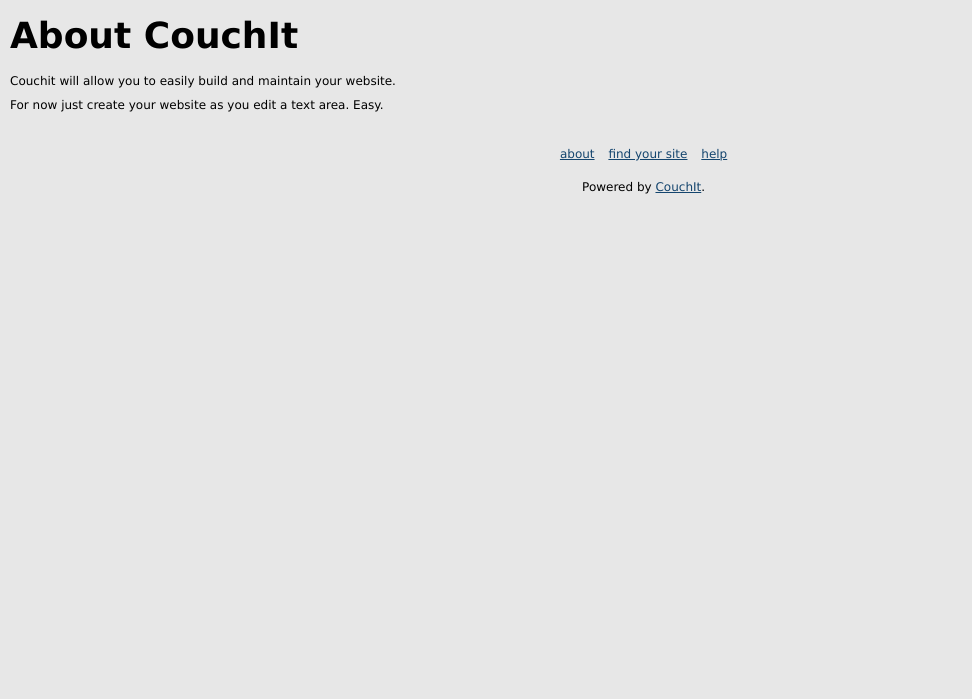
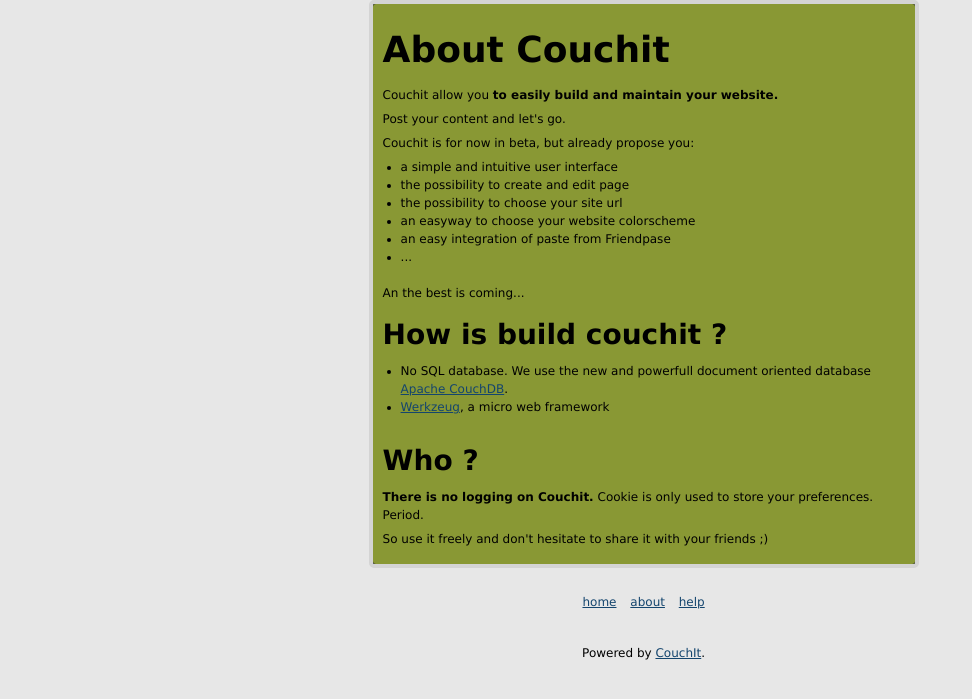
Before and after one commit to haxwithaxe/couchit, a Python web app: template templates/about.html in a window 1280 px wide. Shown: the part 15-714 px from the top of the page, without its empty margins (0-972 px from the left). Run offline with Jinja, Linux system fonts and the light colour scheme; the template is opened without the code that fills it, so the values that code supplies are empty.

Commit message:
fix some css oddities add about and help pages

```diff
--- a/couchit/views.py
+++ b/couchit/views.py
@@ -476,7 +476,7 @@ def site_address(request):
 @not_logged
 def site_login(request):
     error = None
-
+    back = ''
     if request.method == "GET":
         back=request.values.get('back', '')
         notify = request.session.get('notify', '')
--- a/static/css/ie.css
+++ b/static/css/ie.css
@@ -1,4 +1,3 @@
-/* ../static/css/src/ie.css */
 body {text-align:center;}
 .container {text-align:left;}
 * html .column {overflow-x:hidden;}
--- a/static/css/print.css
+++ b/static/css/print.css
@@ -1,4 +1,3 @@
-/* ../static/css/src/print.css */
 body {line-height:1.5;font-family:"Helvetica Neue", Helvetica, Arial, sans-serif;color:#000;background:none;font-size:10pt;}
 .container {background:none;}
 hr {background:#ccc;color:#ccc;width:100%;height:2px;margin:2em 0;padding:0;border:none;}
--- a/static/css/screen.css
+++ b/static/css/screen.css
@@ -1,4 +1,3 @@
-/* ../static/css/src/reset.css */
 html, body, div, span, object, iframe,h1, h2, h3, h4, h5, h6, p, blockquote, pre,a, abbr, acronym, address, code,del, dfn, em, img, q, dl, dt, dd, ol, ul, li,fieldset, form, label, legend,table, caption, tbody, tfoot, thead, tr, th, td {margin:0;padding:0;border:0;font-weight:inherit;font-style:inherit;font-size:100%;font-family:inherit;vertical-align:baseline;}
 body {line-height:1.5;}
 table {border-collapse:separate;border-spacing:0;}
@@ -7,7 +6,6 @@ table, td, th {vertical-align:middle;}
 blockquote:before, blockquote:after, q:before, q:after {content:"";}
 blockquote, q {quotes:"" "";}
 a img {border:none;}
-/* ../static/css/src/typography.css */
 body, ul, ol, dl, h1, h2, h3, h4, h5, h6, td, th, caption, pre, p, blockquote, input, textarea {font-family:'Lucida Grande','Lucida Sans Unicode','Lucida Sans Regular',Tahoma,Verdana,sans-serif;font-size:12px;line-height:18px;font-size-adjust:none;font-stretch:normal;font-style:normal;font-variant:normal;font-weight:normal;}
 h1, h2, h3, h4, h5, h6 {margin:0;font-weight:bold;}
 h1 {font-size:36px;line-height:36px;padding-top:18px;padding-bottom:18px;}
@@ -29,8 +27,23 @@ tr.base td.c,th.diffm {border-right-color:#aa3333;}
 th.diffp,tr.changed td.c {border-right-color:#33aa33;}
 ul.subsection_tabs li.tab a {font-size:11px;font-weight:bold;}
 span.lineChange {font-family:courier;}
-del {text-decoration:none;}
-ins {text-decoration:none;}
+blockquote {margin:1.5em;color:#666;font-style:italic;}
+strong {font-weight:bold;}
+em,dfn {font-style:italic;}
+dfn {font-weight:bold;}
+sup, sub {line-height:0;}
+abbr, acronym {border-bottom:1px dotted #666;}
+address {margin:0 0 1.5em;font-style:italic;}
+del {color:#666;}
+pre,code {margin:1.5em 0;white-space:pre;}
+pre,code,tt {font:1em 'andale mono', 'lucida console', monospace;line-height:1.5;}
+li ul, li ol {margin:0 1.5em;}
+ul, ol {margin:0 1.5em 1.5em 1.5em;}
+ul {list-style-type:disc;}
+ol {list-style-type:decimal;}
+dl {margin:0 0 1.5em 0;}
+dl dt {font-weight:bold;}
+dd {margin-left:1.5em;}
 #snippet_window_title {font-size:14px;font-weight:bold;cursor:move;}
 #snippet_window {font-weight:bold;}
 th.linenos {font-weight:bold;}
@@ -38,7 +51,6 @@ th.linenos {font-weight:bold;}
 table.difftabular th {text-align:center;}
 table.difftabular th.linenos {text-align:center;}
 .claim, .logout, .login {font-weight:bold;text-decoration:none;}
-/* ../static/css/src/layout.css */
 .hidden {display:none;}
 body {min-width:700px;color:#000;}
 html,body,#container {height:100%;}
@@ -52,15 +64,16 @@ a {border:0;}
 #page {width:76%;height:100%;float:left;}
 #pedit {display:block;height:100%;}
 aside#sidebar {display:block;width:22%;float:right;}
-aside ul {list-style:none;}
+aside ul {list-style:none;margin:0;padding:0;}
 aside.hidden {display:none;}
 header h1,header h2 {padding:0px;}
 header h1 {padding-top:5px;}
 header h2 {padding-bottom:10px;}
 #page article,#pedit #pedit_wrapper {display:block;padding:10px;border-right:4px solid;border-left:4px solid;border-bottom:4px solid;background-image:url(../img/roundedcorners.svg);-moz-border-radius-bottomleft:5px;-moz-border-radius-bottomright:5px;-khtml-border-bottom-left-radius:5px;-webkit-border-bottom-left-radius:5px;-khtml-border-bottom-right-radius:5px;-webkit-border-bottom-right-radius:5px;border-bottom-left-radius:5px;border-bottom-right-radius:5px;min-height:350px;}
-#phistory, #pdiff,#pdesign,#psettings {display:block;padding:10px;border:4px solid;background-image:url(../img/roundedcorners.svg);-moz-border-radius:5px;-khtml-border-radius:5px;-webkit-radius:5px;border-radius:5px;min-height:350px;}
+#phistory, #pdiff,#pdesign,#psettings,#pgeneric {display:block;padding:10px;border:4px solid;background-image:url(../img/roundedcorners.svg);-moz-border-radius:5px;-khtml-border-radius:5px;-webkit-radius:5px;border-radius:5px;min-height:350px;}
+#pgeneric {text-align:left;}
 #pdiff h4 {border-bottom:1px solid;}
-ul.subsection_tabs {list-style:none;height:23px;-moz-border-radius-topleft:5px;-moz-border-radius-topright:5px;-khtml-border-top-left-radius:5px;-webkit-border-top-left-radius:5px;-khtml-border-top-right-radius:5px;-webkit-border-top-right-radius:5px;border-top-left-radius:5px;border-top-right-radius:5px;}
+ul.subsection_tabs {list-style:none;height:23px;-moz-border-radius-topleft:5px;-moz-border-radius-topright:5px;-khtml-border-top-left-radius:5px;-webkit-border-top-left-radius:5px;-khtml-border-top-right-radius:5px;-webkit-border-top-right-radius:5px;border-top-left-radius:5px;border-top-right-radius:5px;margin:0;padding:0;}
 ul.subsection_tabs li.tab {float:left;margin:0;}
 ul.subsection_tabs li.tab a {display:block;margin:0;padding-left:18px;padding-top:5px;text-decoration:none;}
 ul.subsection_tabs li.tab a:hover {text-decoration:underline;}
@@ -68,7 +81,7 @@ ul.subsection_tabs li.tab-view a {width:53px;}
 ul.subsection_tabs li.tab-edit a {width:50px;}
 ul.subsection_tabs li.tab-view a.active {background:transparent url(../img/tab-view.png) 0 0 no-repeat;}
 ul.subsection_tabs li.tab-edit a.active {background:transparent url(../img/tab-edit.png) 0 0 no-repeat;}
-.page_infos {text-align:right;}
+.page_infos {text-align:right;margin:0;padding:0;}
 .page_history {background:transparent url(../img/icon_history.png) 0 0 no-repeat;padding-left:20px;}
 #page_delete {background:transparent url(../img/icon_delete.png) 0 0 no-repeat;padding-left:20px;}
 .page_edit {background:transparent url(../img/icon_edit.png) 0 0 no-repeat;padding-left:20px;}
@@ -107,6 +120,7 @@ div.resizable_handle {height:5px;width:16px;position:absolute;right:-14px;bottom
 a#doCreate {display:block;line-height:18px;height:18px;}
 a#doCreate.hidden {display:none;}
 .box {display:block;position:relative;width:84%;background-image:url(../img/roundedcorners.svg);-moz-border-radius:5px;-webkit-border-radius:5px;-khtml-border-radius:5px;padding:5px;margin-top:10px;clear:right;}
+.box ul {margin:0;padding:0;}
 .box h4 {padding:2px 0 2px 2px;background-image:url(../img/roundedcorners.svg);-moz-border-radius-topleft:5px;-moz-border-radius-topright:5px;-khtml-border-top-left-radius:5px;-webkit-border-top-left-radius:5px;-khtml-border-top-right-radius:5px;-webkit-border-top-right-radius:5px;border-top-left-radius:5px;border-top-right-radius:5px;margin-bottom:10px;}
 input#srevert,input#scompare {border:1px solid;margin-left:10px;}
 #fdiff {padding-top:10px;border-top:1px solid #ccc;border-bottom:1px solid #ccc;margin-bottom:15px;}
@@ -127,11 +141,10 @@ tr.base .last {border-bottom:1px solid;}
 tr.errors {padding:0.3em;border:1px solid;}
 div.help_error {display:block;font-weight:bold;font-size:83%;width:100%;position:relative;}
 p.notify, p.errors {padding:.8em;margin-bottom:1em;border:2px solid #ddd;}
-.claim, .logout {float:right;display:block;margin-right:2.5em;margin-bottom:15px;background-image:url("../../img/roundedcorners.svg");-moz-border-radius-bottomleft:5px;-moz-border-radius-bottomright:5px;-khtml-border-bottom-left-radius:5px;-webkit-border-bottom-left-radius:5px;-khtml-border-bottom-right-radius:5px;-webkit-border-bottom-right-radius:5px;border-bottom-left-radius:5px;border-bottom-right-radius:5px;padding:5px;}
+.claim, .logout {float:right;display:block;margin-right:2.5em;margin-bottom:15px;background-image:url(img/roundedcorners.svg);-moz-border-radius-bottomleft:5px;-moz-border-radius-bottomright:5px;-khtml-border-bottom-left-radius:5px;-webkit-border-bottom-left-radius:5px;-khtml-border-bottom-right-radius:5px;-webkit-border-bottom-right-radius:5px;border-bottom-left-radius:5px;border-bottom-right-radius:5px;padding:5px;}
 #claim_wrapper {display:block;width:550px;margin:0 auto 0 auto;padding:10px;border:4px solid;background-image:url(../img/roundedcorners.svg);-moz-border-radius:5px;-khtml-border-radius:5px;-webkit-radius:5px;border-radius:5px;}
 h5.settings {padding-bottom:0;margin-bottom:0.8em;border-bottom:1px solid;}
 #home_wrapper {margin:0 auto 0 auto;width:550px;text-align:center;}
-/* ../static/css/src/textarea.css */
 #markdown_toolbar {position:relative;list-style:none;border:1px solid #d7d7d7;background-color:#F6F6F6;margin:0;padding:0;height:18px;margin-bottom:2px;}
 #markdown_toolbar li {list-style:none;margin:0;padding:0;float:left;}
 #markdown_toolbar li a {width:24px;height:16px;float:left;display:block;background-image:url(../img/markdown_icons.gif);border:1px solid #fff;border-right-color:#d7d7d7;}
@@ -150,7 +163,6 @@ h5.settings {padding-bottom:0;margin-bottom:0.8em;border-bottom:1px solid;}
 #markdown_help_button {background-position:0 -153px;}
 #markdown_heading_button {background-position:0 -85px;}
 #markdown_toolbar li a#markdown_snippet_button {background:transparent url(../img/edit-paste.png) 4px 0 no-repeat;}
-/* ../static/css/src/colorPicker.css */
 #colorpicker {position:absolute;width:145px;height:135px;overflow:hidden;background:#F9F9F9;border:2px #C0C0C0 outset;z-index:1000;}
 #colorpicker-hue-container {position:absolute;top:4px;left:120px;width:18px;height:110px;}
 #colorpicker-hue-bg-img {width:100%;height:100%;}
--- a/static/css/src/slate.css
+++ b/static/css/src/slate.css
@@ -20,7 +20,8 @@ a {
 #pdiff,
 #pdesign,
 #claim_wrapper,
-#psettings {
+#psettings,
+#pgeneric {
     background-color: #fff;
     border-color: #d4d4d4;
     color: #000;
--- a/static/css/theme.css
+++ b/static/css/theme.css
@@ -1,8 +1,7 @@
-/* ../static/css/src/slate.css */
 body {background-color:#e7e7e7;color:#000;}
 a {color:#14456e;}
 #page article {color:#000;background-color:#fff;border-right-color:#d4d4d4;border-left-color:#d4d4d4;border-bottom-color:#d4d4d4;}
-#phistory,#pdiff,#pdesign,#claim_wrapper,#psettings {background-color:#fff;border-color:#d4d4d4;color:#000;}
+#phistory,#pdiff,#pdesign,#claim_wrapper,#psettings,#pgeneric {background-color:#fff;border-color:#d4d4d4;color:#000;}
 #pdiff h4 {border-bottom-color:#ccc;}
 ul.subsection_tabs {background-color:#d4d4d4;}
 ul.subsection_tabs li.tab a {color:#666;}
--- a/templates/about.html
+++ b/templates/about.html
@@ -1,11 +1,33 @@
 {% extends "base.html" %}
-{% block title %}couch.it - about{% endblock %}
+{% block title %}couchit - about{% endblock %}
 
 {% block fullpage %}
+<div id="home_wrapper">
 <section id="pgeneric">
-    <h1>About CouchIt</h1>
-    <p>Couchit will allow you to easily build and maintain your website.</p>
-    <p>For now just create your website as you edit a text area. Easy.</p>
+    <h1>About Couchit</h1>
+    <p>Couchit allow you <strong>to easily build and maintain your website.</strong></p>
+    <p>Post your content and let's go.</p>
+    <p>Couchit is for now in beta, but already propose you:</p>
+        <ul>
+            <li>a simple and intuitive user interface</li>
+            <li>the possibility to create and edit page</li>
+            <li>the possibility to choose your site url</li>
+            <li>an easyway to choose your website colorscheme</li>
+            <li>an easy integration of paste from Friendpase</li>
+            <li>...</li>
+        </ul>
+    <p>An the best is coming...</p>
+
+    <h2>How is build couchit ?</h2>
+    <ul>
+        <li>No SQL database. We use the new and powerfull document oriented database <a href="http://www.couchdb.org">Apache CouchDB</a>.</li>
+        <li><a href="http://werkzeug.pocoo.org">Werkzeug</a>, a micro web framework</li>
+    </ul>
+
+    <h2>Who ?</h2>
+    <p><strong>There is no logging on Couchit.</strong> Cookie is only used to store your preferences. Period.</p>
+    <p>So use it freely and don't hesitate to share it with your friends ;)</p>
 
 </section>
+</div>
 {% endblock %}
--- a/templates/base.html
+++ b/templates/base.html
@@ -85,8 +85,8 @@ tr.rselected{background-color:#{{site.theme.border_color}};color:#{{site.theme.m
         <footer class="footer_wrapper">
             {% if not site and not cname and not alias %}
             <ul class="menu">
+                <li><a href="/">home</a></li>
                 <li><a href="/about">about</a></li>
-                <li><a href="/find">find your site</a></li>
                 <li><a href="/help">help</a></li>
             </ul>
             {% endif %}
--- a/templates/page/show.html
+++ b/templates/page/show.html
@@ -75,7 +75,7 @@
 <section id="pedit">
     <div id="pedit_wrapper">
         <form name="fedit" id="fedit" action="{{ url_for('edit_page', pagename=page.title|replace(" ", "_")) }}" method="POST">
-            <textarea name="content" id='content' cols="80" rows="20">{{ page.content }}</textarea>
+            <textarea name="content" id='content' cols="80" rows="20">{{ page.content| escape }}</textarea>
             <p><input type="submit" name="save" id="save" value="Save" /> or <a id="cancelEdit" href="{% if page.id %}{{ url_for('show_page', pagename=page.title|replace(" ", "_")) }}{% else %}/{% endif %}">Cancel</a></p>
         </form>
         <div id="preview"></div>
--- a/templates/site/claim.html
+++ b/templates/site/claim.html
@@ -42,7 +42,7 @@
                 </td>
             </tr>
         </table>
-        <p><input type="submit" id="sclaim" name="sclaim" value="Claim site"> or <a href="" />Cancel</a></p>
+        <p><input type="submit" id="sclaim" name="sclaim" value="Claim site"> or <a href="{{ site_url }}/" />Cancel</a></p>
     </form>
 </div>
 {% endblock %}
--- a/templates/site/email_claimed.txt
+++ b/templates/site/email_claimed.txt
@@ -1,10 +1,10 @@
-Thanks for claiming your site at couch.it! It's at:
+Thanks for claiming your site at couchit! It's at:
 
 {{ url }}
 
 recover password: {{ url }}/site/forgot-password
 
 Let us know if you have any thoughts or problems -- just
-reply to this email (or email feedback@couch.it).
+reply to this email (or email feedback@couchit.net).
 
- - benoît chesneau, couch.it
+ - benoît chesneau, couchit founder.
--- a/tools/merge_css.py
+++ b/tools/merge_css.py
@@ -55,7 +55,6 @@ class MergeCSS(object):
             for src_fname in src_files:
                 src_fpath = os.path.join(self.src_path, src_fname)
                 if os.path.exists(src_fpath):
-                    output_css += "/* %s */\n" % src_fpath
                     output_css += str(CSSParser(read_file(src_fpath)))
 
             output_css = re_url.sub(self.replace_url, output_css)
```
Also changed, not shown: couchit/settings.py (+5 -2 lines), static/css/src/layout.css (+19 -6 lines), static/css/src/typography.css (+30 -6 lines), static/js/src/page.js (+6 -4 lines), templates/help.html (+15 -0 lines), static/js/couchit-page.js, 2 other files.
